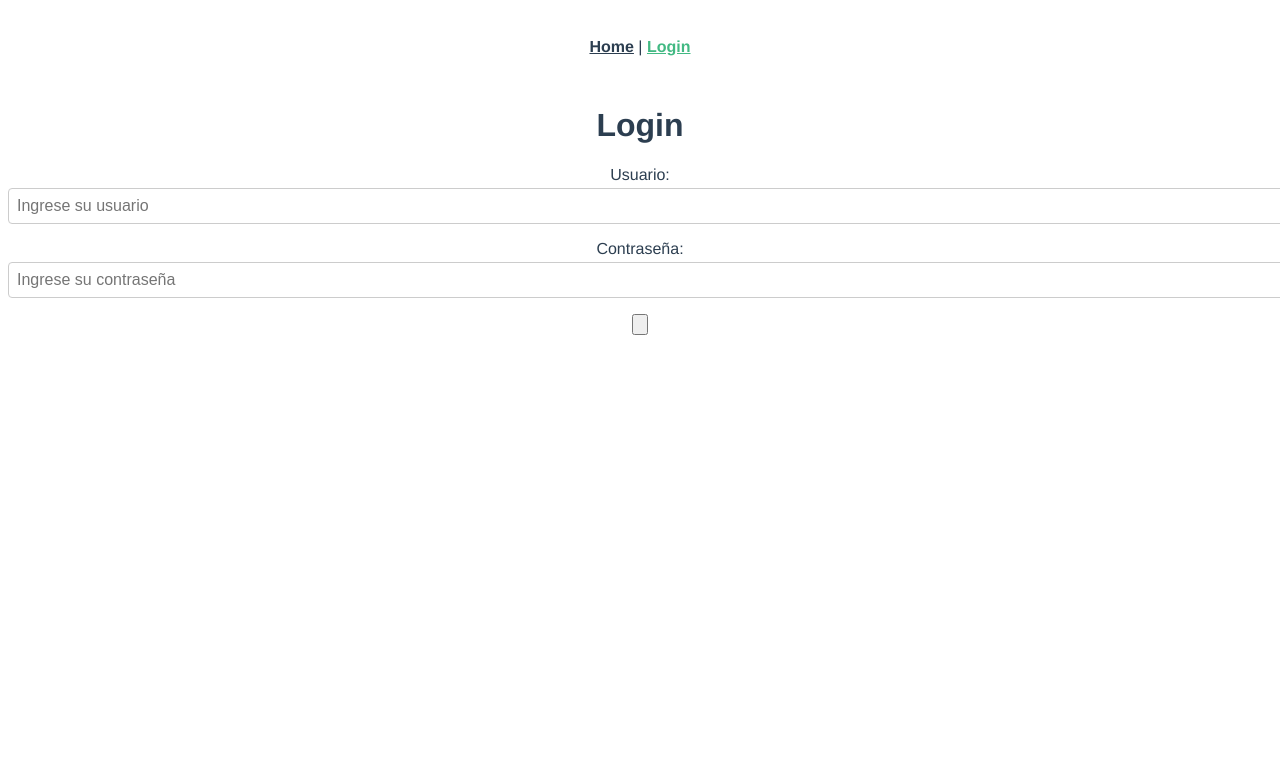
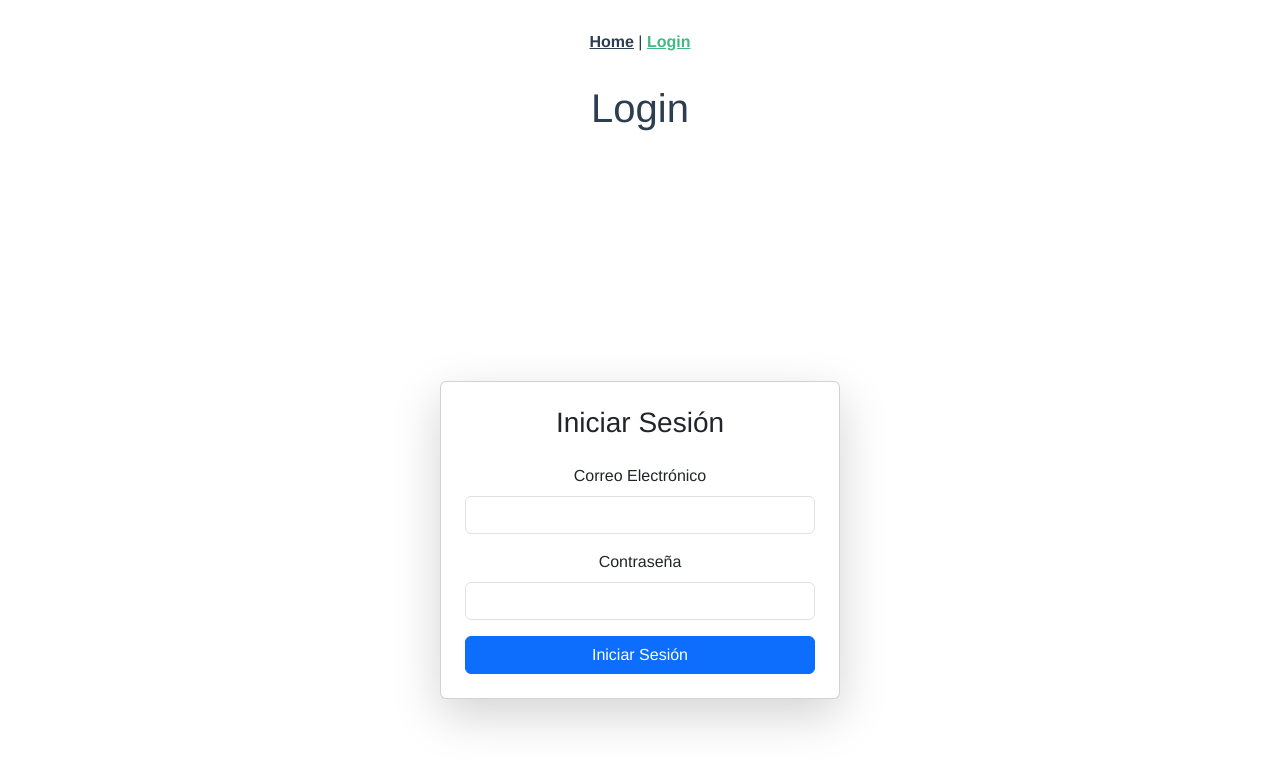
Before and after one commit to LudwinGPicheP/frontendlogin, a Vue app: page /login in a window 1280 px wide. Shown: the top 766 px of the page. Built offline with nearby package versions, Linux system fonts and the light colour scheme.

Commit message:
actualización de login

```diff
--- a/package.json
+++ b/package.json
@@ -8,6 +8,7 @@
     "lint": "vue-cli-service lint"
   },
   "dependencies": {
+    "bootstrap": "^5.3.3",
     "core-js": "^3.8.3",
     "vue": "^3.2.13",
     "vue-router": "^4.0.3"
--- a/src/components/campos_login.vue
+++ b/src/components/campos_login.vue
@@ -1,50 +1,49 @@
 <template>
-    <div class="form-container">
-        <div class="form-group">
-            <label for="campoUsuario">Usuario:</label>
-            <input type="text" id="campoUsuario" v-model="campoUsuario" class="form-control"
-                placeholder="Ingrese su usuario" />
+  <div class="d-flex justify-content-center align-items-center vh-100">
+    <div class="card p-4 shadow-lg" style="max-width: 400px; width: 100%;">
+      <h3 class="text-center mb-4">Iniciar Sesión</h3>
+      <form @submit.prevent="onSubmit">
+        <div class="mb-3">
+          <label for="email" class="form-label">Correo Electrónico</label>
+          <input
+            type="email"
+            class="form-control"
+            id="email"
+            v-model="email"
+            required
+          />
         </div>
-        <div class="form-group">
-            <label for="campoContrasena">Contraseña:</label>
-            <input type="password" id="campoContrasena" v-model="campoContrasena" class="form-control"
-                placeholder="Ingrese su contraseña" />
+        <div class="mb-3">
+          <label for="password" class="form-label">Contraseña</label>
+          <input
+            type="password"
+            class="form-control"
+            id="password"
+            v-model="password"
+            required
+          />
         </div>
-        <div class="form-group">
-            <input type="button" id="campoContrasena" v-model="botonIniciarSesion" class="form-control-button"
-                value="Iniciar Sesión" />
-        </div>
+        <button type="submit" class="btn btn-primary w-100">Iniciar Sesión</button>
+      </form>
     </div>
+  </div>
 </template>
 
+<script lang="ts" setup>
+import { ref } from 'vue';
+
+const email = ref<string>('');
+const password = ref<string>('');
+
+const onSubmit = () => {
+  // Aquí puedes manejar el inicio de sesión
+  console.log('Correo Electrónico:', email.value);
+  console.log('Contraseña:', password.value);
+};
+</script>
+
 <style scoped>
-/* .login-form {
-  display: block;
-  flex-direction: column;
-  max-width: 400px;
-  margin: 0 auto;
-  padding: 20px;
-  border: 1px solid #ccc;
-  border-radius: 8px;
-  background-color: #f9f9f9;
-} */
-
-.form-group {
-  display: block;
-  margin-bottom: 16px;
-}
-
-.form-control {
-  width: 100%;
-  padding: 8px;
-  border: 1px solid #ccc;
-  border-radius: 4px;
-  font-size: 16px;
-  margin-top: 4px;
-}
-
-.form-control:focus {
-  outline: none;
-  border-color: #007bff;
+.vh-100 {
+  min-height: 100vh;
 }
 </style>
--- a/src/main.ts
+++ b/src/main.ts
@@ -1,5 +1,6 @@
 import { createApp } from 'vue'
 import App from './App.vue'
 import router from './router'
-
+import 'bootstrap/dist/css/bootstrap.min.css';
+import 'bootstrap/dist/js/bootstrap.bundle.min.js';
 createApp(App).use(router).mount('#app')
```
Also changed, not shown: 1 other file (tests, documents, lock files or other folders).
